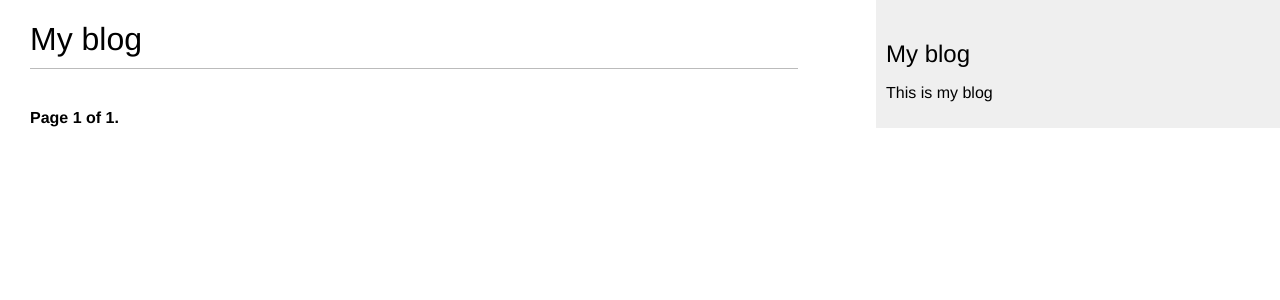
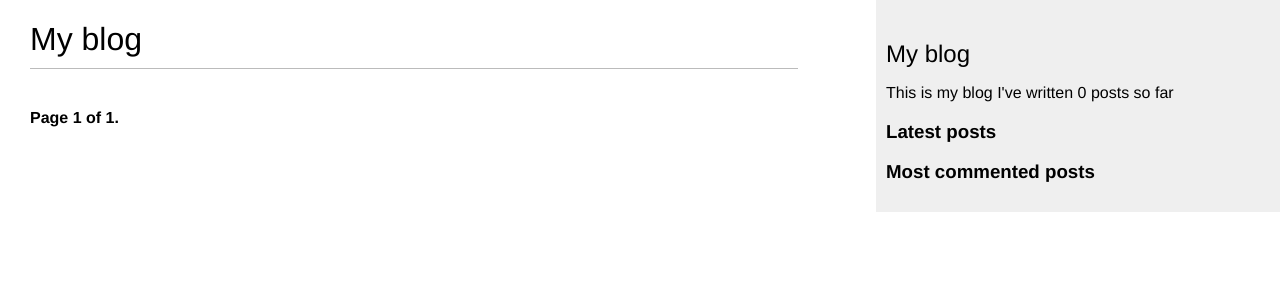
Before and after one commit to evgborovoy/instsite, a Django app: page /blog/ in a window 1280 px wide. Shown: the top 300 px of the page. Run offline with Django 4.2, Linux system fonts and the light colour scheme; data that the repository does not hold is empty.

Commit message:
create template tags

```diff
--- a/blog/models.py
+++ b/blog/models.py
@@ -2,6 +2,7 @@ from django.db import models
 from django.utils import timezone
 from django.contrib.auth.models import User
 from django.urls import reverse
+from taggit.managers import TaggableManager
 
 
 class PublishedManager(models.Manager):
@@ -24,6 +25,7 @@ class Post(models.Model):
     author = models.ForeignKey(User, on_delete=models.CASCADE, related_name="blog_posts")
     objects = models.Manager()
     published = PublishedManager()
+    tags = TaggableManager()
 
     class Meta:
         ordering = ("-publish",)
--- a/blog/templates/blog/base.html
+++ b/blog/templates/blog/base.html
@@ -1,10 +1,11 @@
+{% load blog_tags %}
 {% load static %}
 <!DOCTYPE html>
 <html lang="en">
 <head>
     <meta charset="UTF-8">
     <title>{% block title %}{% endblock %}</title>
-    <link href="{% static "css/blog.css" %}" rel="stylesheet">
+    <link href="{% static 'css/blog.css' %}" rel="stylesheet">
 </head>
 <body>
     <div id="content">
@@ -13,7 +14,21 @@
     </div>
     <div id="sidebar">
         <h2>My blog</h2>
-    <p>This is my blog</p>
+        <p>
+            This is my blog
+            I've written {% total_posts %} posts so far
+        </p>
+        <h3>Latest posts</h3>
+        {% show_latest_posts 3 %}
+        <h3>Most commented posts</h3>
+        {% get_most_commented_posts as most_commented_posts %}
+        <ul>
+            {% for post in most_commented_posts %}
+            <li>
+                <a href="{{ post.get_absolute_url }}">{{ post.title }}</a>
+            </li>
+            {% endfor %}
+        </ul>
     </div>
 </body>
 </html>
--- /dev/null
+++ b/blog/templates/blog/post/latest_posts.html
@@ -0,0 +1,7 @@
+<ul>
+    {% for post in latest_posts %}
+    <li>
+        <a href="{{ post.get_absolute_url }}">{{ post.title }}</a>
+    </li>
+    {% endfor %}
+</ul>
--- a/blog/templates/blog/post/list.html
+++ b/blog/templates/blog/post/list.html
@@ -3,17 +3,27 @@
 
 {% block content %}
 <h1>My blog</h1>
+{% if tag %}
+<h2>Posts tagged with "{{ tag.name }}"</h2>
+{% endif %}
 {% for post in posts %}
 <h2>
     <a href="{{ post.get_absolut_url }}">
         {{ post.title }}
     </a>
 </h2>
+<p class="tags">
+    Tags: {% for tag in post.tags.all %}
+    <a href="{% url "blog:post_list_by_tag" tag.slug %}">
+    {{ tag.name }}
+    </a>
+    {% if not forloop.last %}, {% endif %}
+    {% endfor %}</p>
 <p class="date">
     Published {{ post.publish }} by {{ post.author }}
 </p>
 {{ post.body|truncatewords:30|linebreaks }}
 
 {% endfor %}
-{% include "pagination.html" with page=page_obj %}
+{% include "pagination.html" with page=posts %}
 {% endblock %}
--- /dev/null
+++ b/blog/templatetags/blog_tags.py
@@ -0,0 +1,19 @@
+from django import template
+from django.db.models import Count
+
+from ..models import Post
+
+register = template.Library()
+
+@register.simple_tag
+def total_posts():
+    return Post.published.count()
+
+@register.inclusion_tag('blog/post/latest_posts.html')
+def show_latest_posts(count=5):
+    latest_posts = Post.published.order_by('-publish')[:count]
+    return {'latest_posts': latest_posts}
+
+@register.simple_tag
+def get_most_commented_posts(count=5):
+    return Post.published.annotate(total_comments=Count('comments')).order_by('-total_comments')[:count]
--- a/blog/urls.py
+++ b/blog/urls.py
@@ -4,8 +4,9 @@ from blog import views
 
 app_name = "blog"
 urlpatterns = [
-    # path("", views.post_list, name="post_list"),
-    path("", views.PostListView.as_view(), name="post_list"),
+    path("", views.post_list, name="post_list"),
+    # path("", views.PostListView.as_view(), name="post_list"),
     path("<int:year>/<int:month>/<int:day>/<slug:post>", views.post_detail, name="post_detail"),
     path("<int:post_id>/comment/", views.post_comment, name="post_comment"),
+    path('tag/<slug:tag_slug>/', views.post_list, name='post_list_by_tag'),
 ]
--- a/blog/views.py
+++ b/blog/views.py
@@ -2,7 +2,9 @@ from django.core.paginator import Paginator, EmptyPage, PageNotAnInteger
 from django.shortcuts import render, get_object_or_404
 from django.views.decorators.http import require_POST
 from django.views.generic import ListView
+from django.db.models import Count
 
+from taggit.models import Tag
 from blog.forms import EmailPostForms, CommentForm
 from blog.models import Post, Comment
 
@@ -14,8 +16,12 @@ class PostListView(ListView):
     template_name = "blog/post/list.html"
 
 
-def post_list(request):
+def post_list(request, tag_slug=None):
     posts = Post.published.all()
+    tag = None
+    if tag_slug:
+        tag = get_object_or_404(Tag, slug=tag_slug)
+        posts = posts.filter(tags__in=[tag])
     paginator = Paginator(posts, 3)
     page_number = request.GET.get("page", 1)
     try:
@@ -25,7 +31,7 @@ def post_list(request):
 
     except EmptyPage:
         posts = paginator.page(paginator.num_pages)
-    return render(request, "blog/post/list.html", context={"posts": posts})
+    return render(request, "blog/post/list.html", context={"posts": posts, "tag": tag})
 
 
 def post_detail(request, year, month, day, post):
@@ -39,9 +45,14 @@ def post_detail(request, year, month, day, post):
     )
     comments = post.comments.filter(active=True)
     form = CommentForm()
+    post_tags_id = post.tags.values_list("id", flat=True)
+    similar_posts = Post.published.filter(tags__in=post_tags_id).exclude(id=post.id)
+    similar_posts = similar_posts.annotate(same_tags=Count('tags')).order_by('-same_tags', '-publish')[:4]
+
     return render(request, "blog/post/detail.html", context={"post": post,
                                                              "comments": comments,
-                                                             "form": form})
+                                                             "form": form,
+                                                             "similar_posts": similar_posts})
 
 
 # def post_share(request, post_id):
--- a/instsite/settings.py
+++ b/instsite/settings.py
@@ -40,7 +40,7 @@ INSTALLED_APPS = [
     'django.contrib.messages',
     'django.contrib.staticfiles',
     "blog.apps.BlogConfig",
-
+    "taggit",
 ]
 
 MIDDLEWARE = [
```
Also changed, not shown: blog/templates/blog/post/detail.html (+10 -1 lines), blog/migrations/0004_post_tags.py (added), blog/templatetags/__init__.py (added). Lines whose indentation alone changed are shown as unchanged.
